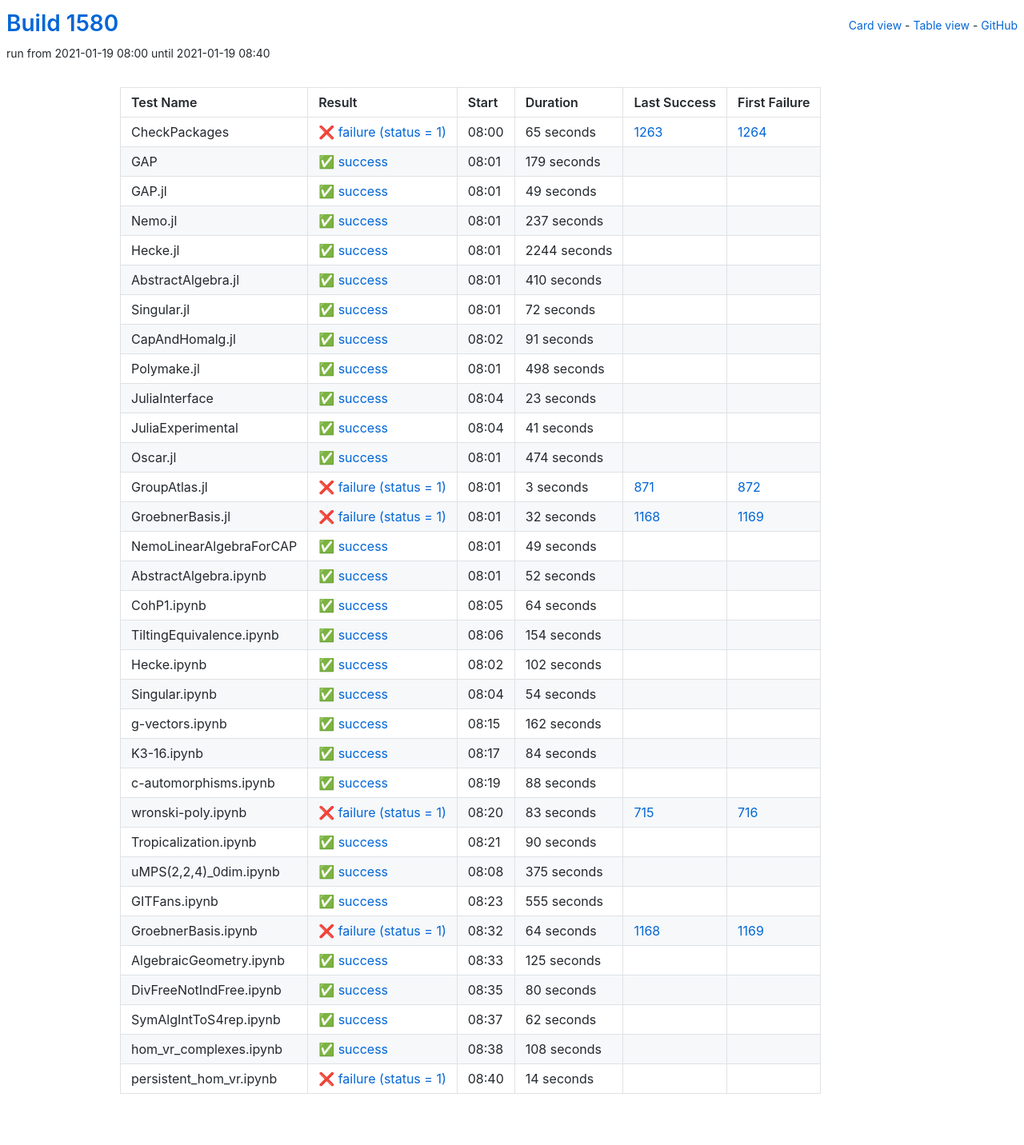
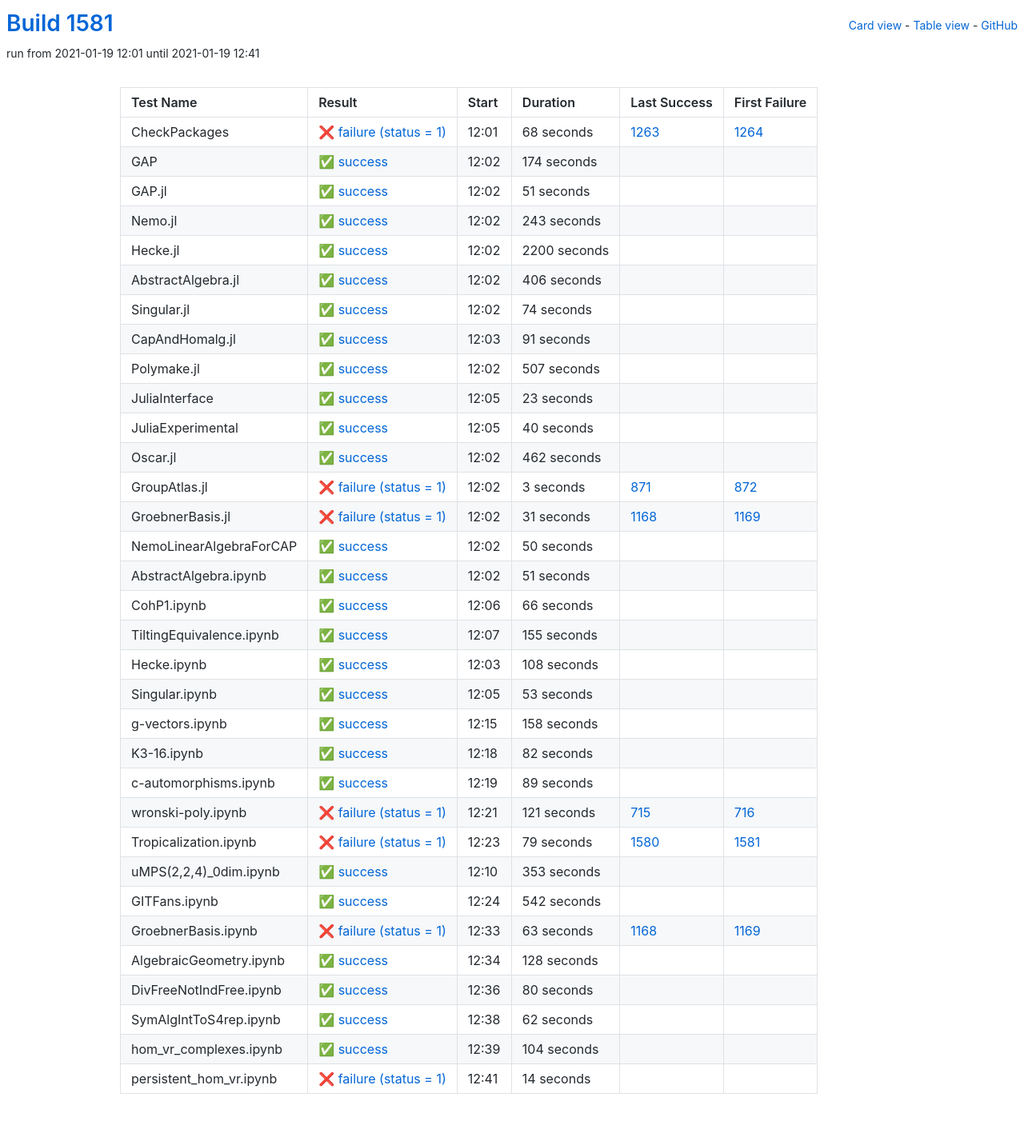
Before and after one commit to oscar-system/oscar-ci-status-stable, a Jekyll site: the page built from table.html, in a window 1280 px wide. Shown: the whole page at 80% size. Built offline with Jekyll 4.4.1, drawn with Linux system fonts in a browser that asks for light colours.

Commit message:
Build #1581

```diff
--- a/_data/ci.yml
+++ b/_data/ci.yml
@@ -1,6 +1,6 @@
 ---
-build: 1580
-build_url: https://oscarci.mathematik.uni-kl.de/job/oscar-stable/1580/
+build: 1581
+build_url: https://oscarci.mathematik.uni-kl.de/job/oscar-stable/1581/
 job: oscar-stable
 organization: oscar-system
 repo: oscar-ci-status-stable
@@ -8,92 +8,92 @@ repourl: https://github.com/oscar-system/oscar-ci-status-stable
 tests:
 - name: CheckPackages
   id: checkpackages
-  log: https://oscarci.mathematik.uni-kl.de/job/oscar-stable/1580/artifact/logs/build-1580/CheckPackages.log
-  start: 2021-01-19 08:00
+  log: https://oscarci.mathematik.uni-kl.de/job/oscar-stable/1581/artifact/logs/build-1581/CheckPackages.log
+  start: 2021-01-19 12:01
   success: false
   exitcode: 1
   status: failure
-  duration: 65
+  duration: 68
   last_success: 1263
   last_success_url: https://oscarci.mathematik.uni-kl.de/job/oscar-stable/1263/
   first_failure: 1264
   first_failure_url: https://oscarci.mathematik.uni-kl.de/job/oscar-stable/1264/
 - name: GAP
   id: gap
-  log: https://oscarci.mathematik.uni-kl.de/job/oscar-stable/1580/artifact/logs/build-1580/GAP.log
-  start: 2021-01-19 08:01
+  log: https://oscarci.mathematik.uni-kl.de/job/oscar-stable/1581/artifact/logs/build-1581/GAP.log
+  start: 2021-01-19 12:02
   success: true
   exitcode: 0
   status: success
-  duration: 179
+  duration: 174
   last_success: false
   last_success_url:
   first_failure: false
   first_failure_url:
 - name: GAP.jl
   id: gap-jl
-  log: https://oscarci.mathematik.uni-kl.de/job/oscar-stable/1580/artifact/logs/build-1580/GAP.jl.log
-  start: 2021-01-19 08:01
+  log: https://oscarci.mathematik.uni-kl.de/job/oscar-stable/1581/artifact/logs/build-1581/GAP.jl.log
+  start: 2021-01-19 12:02
   success: true
   exitcode: 0
   status: success
-  duration: 49
+  duration: 51
   last_success: false
   last_success_url:
   first_failure: false
   first_failure_url:
 - name: Nemo.jl
   id: nemo-jl
-  log: https://oscarci.mathematik.uni-kl.de/job/oscar-stable/1580/artifact/logs/build-1580/Nemo.jl.log
-  start: 2021-01-19 08:01
+  log: https://oscarci.mathematik.uni-kl.de/job/oscar-stable/1581/artifact/logs/build-1581/Nemo.jl.log
+  start: 2021-01-19 12:02
   success: true
   exitcode: 0
   status: success
-  duration: 237
+  duration: 243
   last_success: false
   last_success_url:
   first_failure: false
   first_failure_url:
 - name: Hecke.jl
   id: hecke-jl
-  log: https://oscarci.mathematik.uni-kl.de/job/oscar-stable/1580/artifact/logs/build-1580/Hecke.jl.log
-  start: 2021-01-19 08:01
+  log: https://oscarci.mathematik.uni-kl.de/job/oscar-stable/1581/artifact/logs/build-1581/Hecke.jl.log
+  start: 2021-01-19 12:02
   success: true
   exitcode: 0
   status: success
-  duration: 2244
+  duration: 2200
   last_success: false
   last_success_url:
   first_failure: false
   first_failure_url:
 - name: AbstractAlgebra.jl
   id: abstractalgebra-jl
-  log: https://oscarci.mathematik.uni-kl.de/job/oscar-stable/1580/artifact/logs/build-1580/AbstractAlgebra.jl.log
-  start: 2021-01-19 08:01
+  log: https://oscarci.mathematik.uni-kl.de/job/oscar-stable/1581/artifact/logs/build-1581/AbstractAlgebra.jl.log
+  start: 2021-01-19 12:02
   success: true
   exitcode: 0
   status: success
-  duration: 410
+  duration: 406
   last_success: false
   last_success_url:
   first_failure: false
   first_failure_url:
 - name: Singular.jl
   id: singular-jl
-  log: https://oscarci.mathematik.uni-kl.de/job/oscar-stable/1580/artifact/logs/build-1580/Singular.jl.log
-  start: 2021-01-19 08:01
+  log: https://oscarci.mathematik.uni-kl.de/job/oscar-stable/1581/artifact/logs/build-1581/Singular.jl.log
+  start: 2021-01-19 12:02
   success: true
   exitcode: 0
   status: success
-  duration: 72
+  duration: 74
   last_success: false
   last_success_url:
   first_failure: false
   first_failure_url:
 - name: CapAndHomalg.jl
   id: capandhomalg-jl
-  log: https://oscarci.mathematik.uni-kl.de/job/oscar-stable/1580/artifact/logs/build-1580/CapAndHomalg.jl.log
-  start: 2021-01-19 08:02
+  log: https://oscarci.mathematik.uni-kl.de/job/oscar-stable/1581/artifact/logs/build-1581/CapAndHomalg.jl.log
+  start: 2021-01-19 12:03
   success: true
   exitcode: 0
   status: success
@@ -104,20 +104,20 @@ tests:
   first_failure_url:
 - name: Polymake.jl
   id: polymake-jl
-  log: https://oscarci.mathematik.uni-kl.de/job/oscar-stable/1580/artifact/logs/build-1580/Polymake.jl.log
-  start: 2021-01-19 08:01
+  log: https://oscarci.mathematik.uni-kl.de/job/oscar-stable/1581/artifact/logs/build-1581/Polymake.jl.log
+  start: 2021-01-19 12:02
   success: true
   exitcode: 0
   status: success
-  duration: 498
+  duration: 507
   last_success: false
   last_success_url:
   first_failure: false
   first_failure_url:
 - name: JuliaInterface
   id: juliainterface
-  log: https://oscarci.mathematik.uni-kl.de/job/oscar-stable/1580/artifact/logs/build-1580/JuliaInterface.log
-  start: 2021-01-19 08:04
+  log: https://oscarci.mathematik.uni-kl.de/job/oscar-stable/1581/artifact/logs/build-1581/JuliaInterface.log
+  start: 2021-01-19 12:05
   success: true
   exitcode: 0
   status: success
@@ -128,32 +128,32 @@ tests:
   first_failure_url:
 - name: JuliaExperimental
   id: juliaexperimental
-  log: https://oscarci.mathematik.uni-kl.de/job/oscar-stable/1580/artifact/logs/build-1580/JuliaExperimental.log
-  start: 2021-01-19 08:04
+  log: https://oscarci.mathematik.uni-kl.de/job/oscar-stable/1581/artifact/logs/build-1581/JuliaExperimental.log
+  start: 2021-01-19 12:05
   success: true
   exitcode: 0
   status: success
-  duration: 41
+  duration: 40
   last_success: false
   last_success_url:
   first_failure: false
   first_failure_url:
 - name: Oscar.jl
   id: oscar-jl
-  log: https://oscarci.mathematik.uni-kl.de/job/oscar-stable/1580/artifact/logs/build-1580/Oscar.jl.log
-  start: 2021-01-19 08:01
+  log: https://oscarci.mathematik.uni-kl.de/job/oscar-stable/1581/artifact/logs/build-1581/Oscar.jl.log
+  start: 2021-01-19 12:02
   success: true
   exitcode: 0
   status: success
-  duration: 474
+  duration: 462
   last_success: false
   last_success_url:
   first_failure: false
   first_failure_url:
 - name: GroupAtlas.jl
   id: groupatlas-jl
-  log: https://oscarci.mathematik.uni-kl.de/job/oscar-stable/1580/artifact/logs/build-1580/GroupAtlas.jl.log
-  start: 2021-01-19 08:01
+  log: https://oscarci.mathematik.uni-kl.de/job/oscar-stable/1581/artifact/logs/build-1581/GroupAtlas.jl.log
+  start: 2021-01-19 12:02
   success: false
   exitcode: 1
   status: failure
@@ -164,200 +164,200 @@ tests:
   first_failure_url: https://oscarci.mathematik.uni-kl.de/job/oscar-stable/872/
 - name: GroebnerBasis.jl
   id: groebnerbasis-jl
-  log: https://oscarci.mathematik.uni-kl.de/job/oscar-stable/1580/artifact/logs/build-1580/GroebnerBasis.jl.log
-  start: 2021-01-19 08:01
+  log: https://oscarci.mathematik.uni-kl.de/job/oscar-stable/1581/artifact/logs/build-1581/GroebnerBasis.jl.log
+  start: 2021-01-19 12:02
   success: false
   exitcode: 1
   status: failure
-  duration: 32
+  duration: 31
   last_success: 1168
   last_success_url: https://oscarci.mathematik.uni-kl.de/job/oscar-stable/1168/
   first_failure: 1169
   first_failure_url: https://oscarci.mathematik.uni-kl.de/job/oscar-stable/1169/
 - name: NemoLinearAlgebraForCAP
   id: nemolinearalgebraforcap
-  log: https://oscarci.mathematik.uni-kl.de/job/oscar-stable/1580/artifact/logs/build-1580/NemoLinearAlgebraForCAP.log
-  start: 2021-01-19 08:01
+  log: https://oscarci.mathematik.uni-kl.de/job/oscar-stable/1581/artifact/logs/build-1581/NemoLinearAlgebraForCAP.log
+  start: 2021-01-19 12:02
   success: true
   exitcode: 0
   status: success
-  duration: 49
+  duration: 50
   last_success: false
   last_success_url:
   first_failure: false
   first_failure_url:
 - name: AbstractAlgebra.ipynb
   id: abstractalgebra-ipynb
-  log: https://oscarci.mathematik.uni-kl.de/job/oscar-stable/1580/artifact/logs/build-1580/AbstractAlgebra.ipynb.log
-  start: 2021-01-19 08:01
+  log: https://oscarci.mathematik.uni-kl.de/job/oscar-stable/1581/artifact/logs/build-1581/AbstractAlgebra.ipynb.log
+  start: 2021-01-19 12:02
   success: true
   exitcode: 0
   status: success
-  duration: 52
+  duration: 51
   last_success: false
   last_success_url:
   first_failure: false
   first_failure_url:
 - name: CohP1.ipynb
   id: cohp1-ipynb
-  log: https://oscarci.mathematik.uni-kl.de/job/oscar-stable/1580/artifact/logs/build-1580/CohP1.ipynb.log
-  start: 2021-01-19 08:05
+  log: https://oscarci.mathematik.uni-kl.de/job/oscar-stable/1581/artifact/logs/build-1581/CohP1.ipynb.log
+  start: 2021-01-19 12:06
   success: true
   exitcode: 0
   status: success
-  duration: 64
+  duration: 66
   last_success: false
   last_success_url:
   first_failure: false
   first_failure_url:
 - name: TiltingEquivalence.ipynb
   id: tiltingequivalence-ipynb
-  log: https://oscarci.mathematik.uni-kl.de/job/oscar-stable/1580/artifact/logs/build-1580/TiltingEquivalence.ipynb.log
-  start: 2021-01-19 08:06
+  log: https://oscarci.mathematik.uni-kl.de/job/oscar-stable/1581/artifact/logs/build-1581/TiltingEquivalence.ipynb.log
+  start: 2021-01-19 12:07
   success: true
   exitcode: 0
   status: success
-  duration: 154
+  duration: 155
   last_success: false
   last_success_url:
   first_failure: false
   first_failure_url:
 - name: Hecke.ipynb
   id: hecke-ipynb
-  log: https://oscarci.mathematik.uni-kl.de/job/oscar-stable/1580/artifact/logs/build-1580/Hecke.ipynb.log
-  start: 2021-01-19 08:02
+  log: https://oscarci.mathematik.uni-kl.de/job/oscar-stable/1581/artifact/logs/build-1581/Hecke.ipynb.log
+  start: 2021-01-19 12:03
   success: true
   exitcode: 0
   status: success
-  duration: 102
+  duration: 108
   last_success: false
   last_success_url:
   first_failure: false
   first_failure_url:
 - name: Singular.ipynb
   id: singular-ipynb
-  log: https://oscarci.mathematik.uni-kl.de/job/oscar-stable/1580/artifact/logs/build-1580/Singular.ipynb.log
-  start: 2021-01-19 08:04
+  log: https://oscarci.mathematik.uni-kl.de/job/oscar-stable/1581/artifact/logs/build-1581/Singular.ipynb.log
+  start: 2021-01-19 12:05
   success: true
   exitcode: 0
   status: success
-  duration: 54
+  duration: 53
   last_success: false
   last_success_url:
   first_failure: false
   first_failure_url:
 - name: g-vectors.ipynb
   id: g-vectors-ipynb
-  log: https://oscarci.mathematik.uni-kl.de/job/oscar-stable/1580/artifact/logs/build-1580/g-vectors.ipynb.log
-  start: 2021-01-19 08:15
+  log: https://oscarci.mathematik.uni-kl.de/job/oscar-stable/1581/artifact/logs/build-1581/g-vectors.ipynb.log
+  start: 2021-01-19 12:15
   success: true
   exitcode: 0
   status: success
-  duration: 162
+  duration: 158
   last_success: false
   last_success_url:
   first_failure: false
   first_failure_url:
 - name: K3-16.ipynb
   id: k3-16-ipynb
-  log: https://oscarci.mathematik.uni-kl.de/job/oscar-stable/1580/artifact/logs/build-1580/K3-16.ipynb.log
-  start: 2021-01-19 08:17
+  log: https://oscarci.mathematik.uni-kl.de/job/oscar-stable/1581/artifact/logs/build-1581/K3-16.ipynb.log
+  start: 2021-01-19 12:18
   success: true
   exitcode: 0
   status: success
-  duration: 84
+  duration: 82
   last_success: false
   last_success_url:
   first_failure: false
   first_failure_url:
 - name: c-automorphisms.ipynb
   id: c-automorphisms-ipynb
-  log: https://oscarci.mathematik.uni-kl.de/job/oscar-stable/1580/artifact/logs/build-1580/c-automorphisms.ipynb.log
-  start: 2021-01-19 08:19
+  log: https://oscarci.mathematik.uni-kl.de/job/oscar-stable/1581/artifact/logs/build-1581/c-automorphisms.ipynb.log
+  start: 2021-01-19 12:19
   success: true
   exitcode: 0
   status: success
-  duration: 88
+  duration: 89
   last_success: false
   last_success_url:
   first_failure: false
   first_failure_url:
 - name: wronski-poly.ipynb
   id: wronski-poly-ipynb
-  log: https://oscarci.mathematik.uni-kl.de/job/oscar-stable/1580/artifact/logs/build-1580/wronski-poly.ipynb.log
-  start: 2021-01-19 08:20
+  log: https://oscarci.mathematik.uni-kl.de/job/oscar-stable/1581/artifact/logs/build-1581/wronski-poly.ipynb.log
+  start: 2021-01-19 12:21
   success: false
   exitcode: 1
   status: failure
-  duration: 83
+  duration: 121
   last_success: 715
   last_success_url: https://oscarci.mathematik.uni-kl.de/job/oscar-stable/715/
   first_failure: 716
   first_failure_url: https://oscarci.mathematik.uni-kl.de/job/oscar-stable/716/
 - name: Tropicalization.ipynb
   id: tropicalization-ipynb
-  log: https://oscarci.mathematik.uni-kl.de/job/oscar-stable/1580/artifact/logs/build-1580/Tropicalization.ipynb.log
-  start: 2021-01-19 08:21
+  log: https://oscarci.mathematik.uni-kl.de/job/oscar-stable/1581/artifact/logs/build-1581/Tropicalization.ipynb.log
+  start: 2021-01-19 12:23
+  success: false
+  exitcode: 1
+  status: failure
+  duration: 79
+  last_success: 1580
+  last_success_url: https://oscarci.mathematik.uni-kl.de/job/oscar-stable/1580/
+  first_failure: 1581
+  first_failure_url: https://oscarci.mathematik.uni-kl.de/job/oscar-stable/1581/
+- name: uMPS(2,2,4)_0dim.ipynb
+  id: umps-2-2-4-0dim-ipynb
+  log: https://oscarci.mathematik.uni-kl.de/job/oscar-stable/1581/artifact/logs/build-1581/uMPS-2-2-4-_0dim.ipynb.log
+  start: 2021-01-19 12:10
   success: true
   exitcode: 0
   status: success
-  duration: 90
-  last_success: false
-  last_success_url:
-  first_failure: false
-  first_failure_url:
-- name: uMPS(2,2,4)_0dim.ipynb
-  id: umps-2-2-4-0dim-ipynb
-  log: https://oscarci.mathematik.uni-kl.de/job/oscar-stable/1580/artifact/logs/build-1580/uMPS-2-2-4-_0dim.ipynb.log
-  start: 2021-01-19 08:08
-  success: true
-  exitcode: 0
-  status: success
-  duration: 375
+  duration: 353
   last_success: false
   last_success_url:
   first_failure: false
   first_failure_url:
 - name: GITFans.ipynb
   id: gitfans-ipynb
-  log: https://oscarci.mathematik.uni-kl.de/job/oscar-stable/1580/artifact/logs/build-1580/GITFans.ipynb.log
-  start: 2021-01-19 08:23
+  log: https://oscarci.mathematik.uni-kl.de/job/oscar-stable/1581/artifact/logs/build-1581/GITFans.ipynb.log
+  start: 2021-01-19 12:24
   success: true
   exitcode: 0
   status: success
-  duration: 555
+  duration: 542
   last_success: false
   last_success_url:
   first_failure: false
   first_failure_url:
 - name: GroebnerBasis.ipynb
   id: groebnerbasis-ipynb
-  log: https://oscarci.mathematik.uni-kl.de/job/oscar-stable/1580/artifact/logs/build-1580/GroebnerBasis.ipynb.log
-  start: 2021-01-19 08:32
+  log: https://oscarci.mathematik.uni-kl.de/job/oscar-stable/1581/artifact/logs/build-1581/GroebnerBasis.ipynb.log
+  start: 2021-01-19 12:33
   success: false
   exitcode: 1
   status: failure
-  duration: 64
+  duration: 63
   last_success: 1168
   last_success_url: https://oscarci.mathematik.uni-kl.de/job/oscar-stable/1168/
   first_failure: 1169
   first_failure_url: https://oscarci.mathematik.uni-kl.de/job/oscar-stable/1169/
 - name: AlgebraicGeometry.ipynb
   id: algebraicgeometry-ipynb
-  log: https://oscarci.mathematik.uni-kl.de/job/oscar-stable/1580/artifact/logs/build-1580/AlgebraicGeometry.ipynb.log
-  start: 2021-01-19 08:33
+  log: https://oscarci.mathematik.uni-kl.de/job/oscar-stable/1581/artifact/logs/build-1581/AlgebraicGeometry.ipynb.log
+  start: 2021-01-19 12:34
   success: true
   exitcode: 0
   status: success
-  duration: 125
+  duration: 128
   last_success: false
   last_success_url:
   first_failure: false
   first_failure_url:
 - name: DivFreeNotIndFree.ipynb
   id: divfreenotindfree-ipynb
-  log: https://oscarci.mathematik.uni-kl.de/job/oscar-stable/1580/artifact/logs/build-1580/DivFreeNotIndFree.ipynb.log
-  start: 2021-01-19 08:35
+  log: https://oscarci.mathematik.uni-kl.de/job/oscar-stable/1581/artifact/logs/build-1581/DivFreeNotIndFree.ipynb.log
+  start: 2021-01-19 12:36
   success: true
   exitcode: 0
   status: success
@@ -368,8 +368,8 @@ tests:
   first_failure_url:
 - name: SymAlgIntToS4rep.ipynb
   id: symalginttos4rep-ipynb
-  log: https://oscarci.mathematik.uni-kl.de/job/oscar-stable/1580/artifact/logs/build-1580/SymAlgIntToS4rep.ipynb.log
-  start: 2021-01-19 08:37
+  log: https://oscarci.mathematik.uni-kl.de/job/oscar-stable/1581/artifact/logs/build-1581/SymAlgIntToS4rep.ipynb.log
+  start: 2021-01-19 12:38
   success: true
   exitcode: 0
   status: success
@@ -380,20 +380,20 @@ tests:
   first_failure_url:
 - name: hom_vr_complexes.ipynb
   id: hom-vr-complexes-ipynb
-  log: https://oscarci.mathematik.uni-kl.de/job/oscar-stable/1580/artifact/logs/build-1580/hom_vr_complexes.ipynb.log
-  start: 2021-01-19 08:38
+  log: https://oscarci.mathematik.uni-kl.de/job/oscar-stable/1581/artifact/logs/build-1581/hom_vr_complexes.ipynb.log
+  start: 2021-01-19 12:39
   success: true
   exitcode: 0
   status: success
-  duration: 108
+  duration: 104
   last_success: false
   last_success_url:
   first_failure: false
   first_failure_url:
 - name: persistent_hom_vr.ipynb
   id: persistent-hom-vr-ipynb
-  log: https://oscarci.mathematik.uni-kl.de/job/oscar-stable/1580/artifact/logs/build-1580/persistent_hom_vr.ipynb.log
-  start: 2021-01-19 08:40
+  log: https://oscarci.mathematik.uni-kl.de/job/oscar-stable/1581/artifact/logs/build-1581/persistent_hom_vr.ipynb.log
+  start: 2021-01-19 12:41
   success: false
   exitcode: 1
   status: failure
```
Also changed, not shown: README.md.
